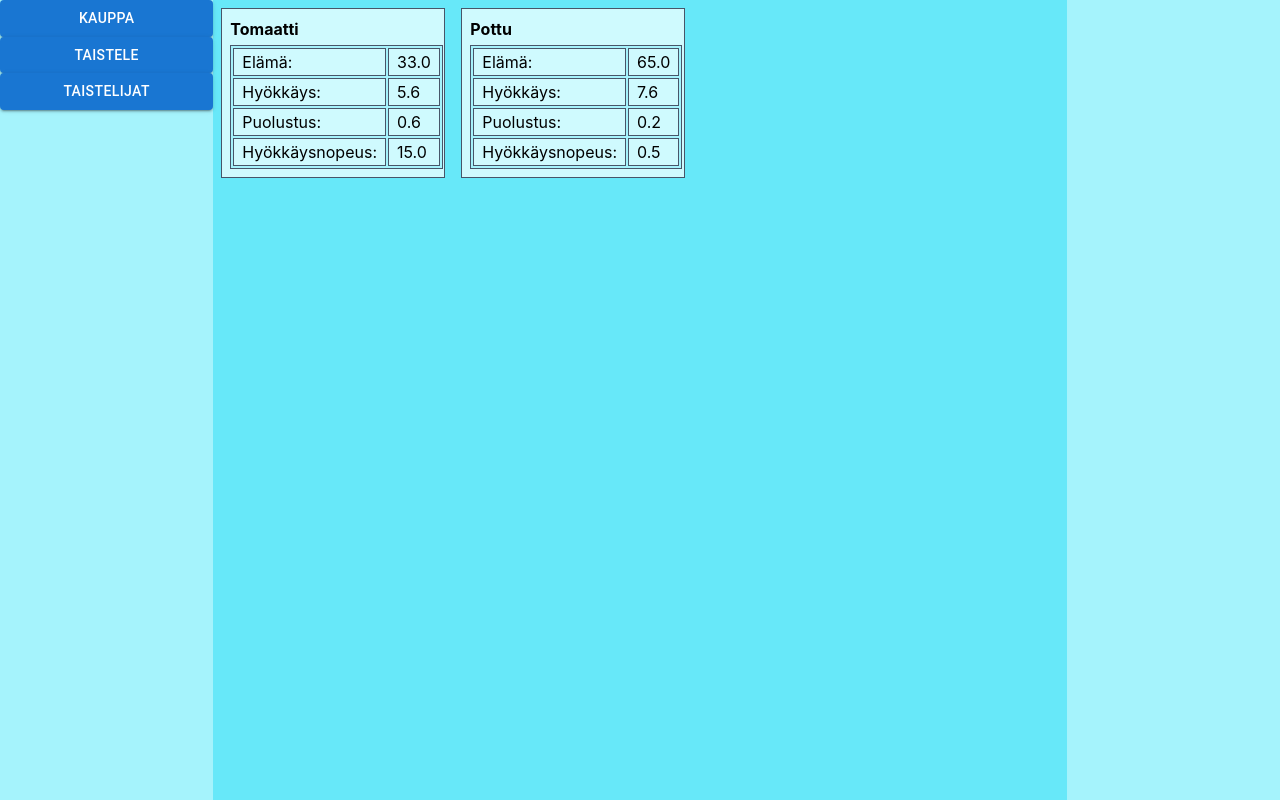
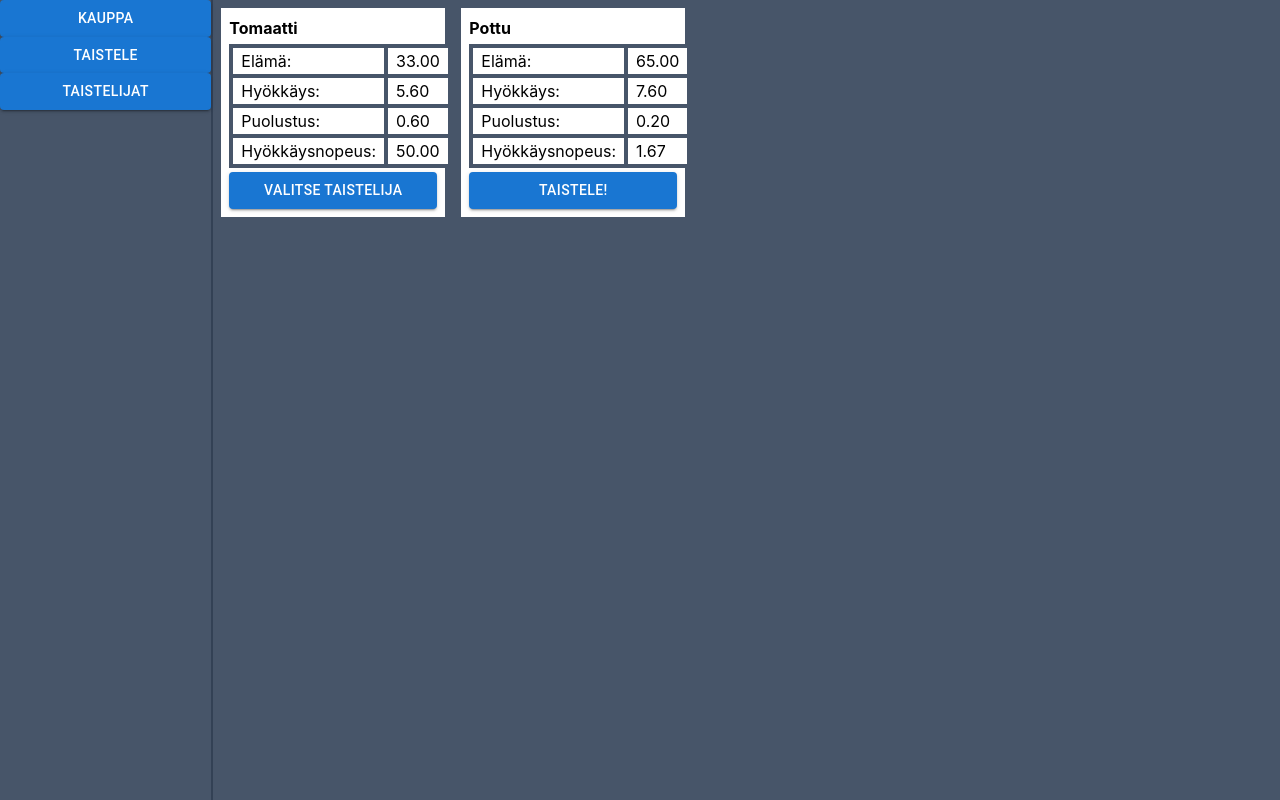
Before and after one commit to slamchan/ruokasota, a React (Create React App) app: page /battle in a window 1280 px wide. Built offline with nearby package versions, Linux system fonts and the light colour scheme.

Commit message:
post requests to /combat

```diff
--- a/src/common/Constants.js
+++ b/src/common/Constants.js
@@ -1,5 +1,5 @@
 export const baseSpeed = 1;
-export const speedMultiplier = 3;
+export const speedMultiplier = 10;
 
 export const testFighter = {
   hp: 33.0,
--- a/src/common/battleView/BattleView.js
+++ b/src/common/battleView/BattleView.js
@@ -1,18 +1,44 @@
-import React from 'react';
+import React, { useEffect, useState } from 'react';
 import FighterCard from '../components/FighterCard';
-import { testFighter, testEnemyFighter } from '../Constants';
+import { testFighter, testEnemyFighter, serverBaseUrl } from '../Constants';
 import PropTypes from 'prop-types';
+import axios from 'axios';
 
-const BattleView = () => {
+const BattleView = (props) => {
   BattleView.propTypes = {
     user: PropTypes.object.isRequired
   };
+  const { user } = props;
+  const [fighter, setFighter] = useState(undefined);
+  const [battleResult, setBattleResult] = useState(undefined);
+
+  const doBattle = (enemyFighter) => {
+    console.log(fighter, enemyFighter, user);
+    axios
+      .post(`${serverBaseUrl}/combat`, {
+        attacker: fighter,
+        defender: enemyFighter,
+        user: user.id
+      })
+      .then((res) => {
+        setBattleResult(res.data);
+      });
+  };
+
   return (
     <React.Fragment>
-      <div className="bg-cyan-300 h-full basis-4/6">
+      <div className="h-full basis-4/6">
         <div className=" flex-row h-fit flex">
-          <FighterCard fighter={testFighter} />
-          <FighterCard fighter={testEnemyFighter} />
+          <FighterCard
+            fighter={testFighter}
+            buttonText="Valitse taistelija"
+            onClick={setFighter}
+          />
+          <FighterCard
+            fighter={testEnemyFighter}
+            buttonText="Taistele!"
+            onClick={doBattle}
+          />
         </div>
       </div>
     </React.Fragment>
--- a/src/common/components/FighterCard.js
+++ b/src/common/components/FighterCard.js
@@ -6,13 +6,13 @@ import { Button } from '@mui/material';
 const FighterCard = (props) => {
   FighterCard.propTypes = {
     fighter: PropTypes.object.isRequired,
-    shop: PropTypes.bool,
+    buttonText: PropTypes.string,
     onClick: PropTypes.func
   };
 
   FighterCard.defaultPropTypes = {
     fighter: {},
-    shop: false,
+    buttonText: undefined,
     onClick: undefined
   };
 
@@ -20,7 +20,7 @@ const FighterCard = (props) => {
     return (baseSpeed / delay) * speedMultiplier;
   };
 
-  const { fighter, shop, onClick } = props;
+  const { fighter, buttonText, onClick } = props;
 
   const Tablecell = (props) => {
     Tablecell.propTypes = {
@@ -28,44 +28,42 @@ const FighterCard = (props) => {
     };
     const { content } = props;
     return (
-      <td className="border border-slate-600 pr-2 pl-2 bg-cyan-100">
-        {content}
-      </td>
+      <td className="border border-slate-600 pr-2 pl-2 bg-white">{content}</td>
     );
   };
 
   return (
     <div className="container w-60 p-2">
-      <div className="container p-2 border border-slate-600 bg-cyan-100 h-full flex flex-col justify-between gap-1">
+      <div className="container p-2 border-slate-600 bg-white h-full flex flex-col justify-between gap-1">
         <h1 className="font-bold basis-1/2">{fighter.name}</h1>
-        <table className="table-auto border-separate item-spacing-1 border-slate-600 border bg-cyan-200">
+        <table className="table-auto border-separate item-spacing-1 border-slate-600 border bg-slate-600">
           <tbody>
             <tr>
               <Tablecell content="Elämä:" />
-              <Tablecell content={fighter.hp.toFixed(1)} />
+              <Tablecell content={fighter.hp.toFixed(2)} />
             </tr>
             <tr>
               <Tablecell content="Hyökkäys:" />
-              <Tablecell content={fighter.att.toFixed(1)} />
+              <Tablecell content={fighter.att.toFixed(2)} />
             </tr>
             <tr>
               <Tablecell content="Puolustus:" />
-              <Tablecell content={fighter.def.toFixed(1)} />
+              <Tablecell content={fighter.def.toFixed(2)} />
             </tr>
             <tr>
               <Tablecell content="Hyökkäysnopeus:" />
-              <Tablecell content={attackSpeed(fighter.delay).toFixed(1)} />
+              <Tablecell content={attackSpeed(fighter.delay).toFixed(2)} />
             </tr>
           </tbody>
         </table>
-        {shop && (
+        {buttonText && (
           <Button
             variant="contained"
             onClick={() => {
               onClick(fighter);
             }}
           >
-            {`Osta: ${fighter.price || 0}$` /*todo: remove || 0 */}
+            {buttonText}
           </Button>
         )}
       </div>
--- a/src/common/index.js
+++ b/src/common/index.js
@@ -10,8 +10,8 @@ const Home = () => {
   const user = { id: 0, money: 666 };
   return (
     <React.Fragment>
-      <div className="bg-cyan-200 h-screen flex flex-row">
-        <div className="container basis-1/6">
+      <div className="bg-slate-600 h-screen flex flex-row">
+        <div className="container basis-1/6 border-r-2 border-slate-700">
           <Button
             variant="contained"
             className="w-full"
--- a/src/common/shopView/ShopView.js
+++ b/src/common/shopView/ShopView.js
@@ -23,8 +23,8 @@ const ShopView = (props) => {
   };
   return (
     <React.Fragment>
-      <div className="bg-cyan-300 basis-5/6 h-full flex-col flex">
-        <div className="bg-cyan-100 flex gap-2 p-2 border border-slate-500">
+      <div className="basis-5/6 h-full flex-col flex">
+        <div className="bg-white flex gap-2 p-2">
           <TextField
             id="nameSearch"
             label="Etsi"
@@ -50,7 +50,7 @@ const ShopView = (props) => {
             return (
               <FighterCard
                 fighter={fighter}
-                shop
+                view="shop"
                 onClick={buyFighter}
                 key={fighter.name}
               />
```
Also changed, not shown: 1 other file (tests, documents, lock files or other folders).
